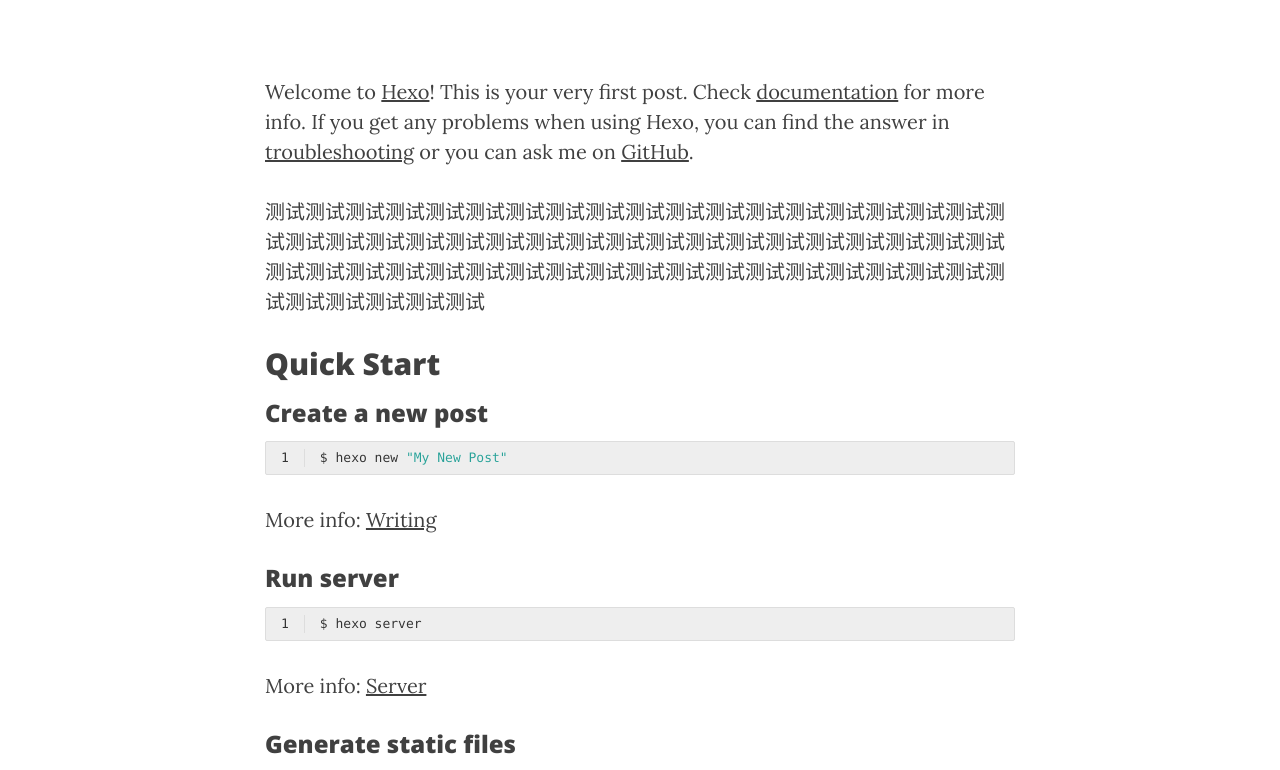
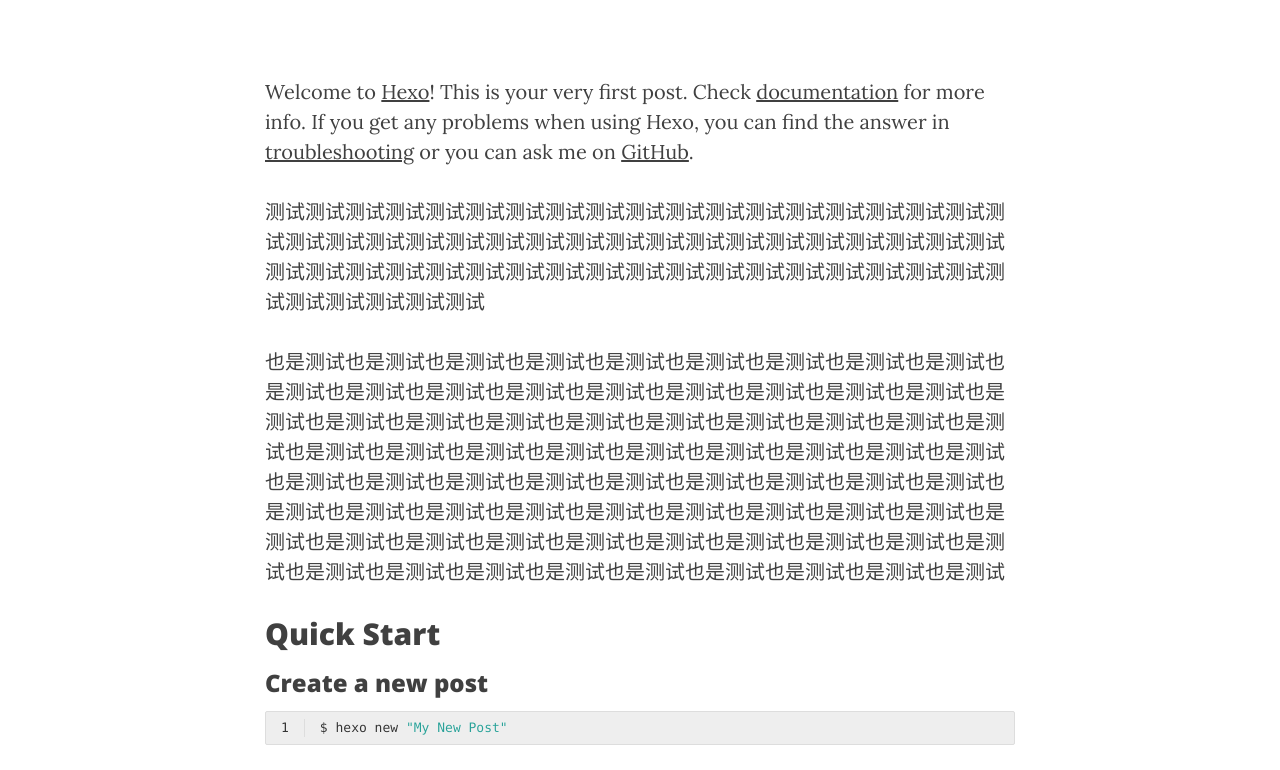
Before and after one commit to FWhale0/FWhale0.github.io, a plain HTML site: page 2023/11/25/hello-world/index.html in a window 1280 px wide. Shown: the part 416-1186 px from the top of the page. Drawn offline with nearby package versions, Linux system fonts and the light colour scheme.

Commit message:
Site updated: 2023-11-25 18:54:39

```diff
--- a/2023/11/25/hello-world/index.html
+++ b/2023/11/25/hello-world/index.html
@@ -197,6 +197,7 @@
             <div class="col-lg-8 col-lg-offset-2 col-md-10 col-md-offset-1">
                 <p>Welcome to <a target="_blank" rel="noopener" href="https://hexo.io/">Hexo</a>! This is your very first post. Check <a target="_blank" rel="noopener" href="https://hexo.io/docs/">documentation</a> for more info. If you get any problems when using Hexo, you can find the answer in <a target="_blank" rel="noopener" href="https://hexo.io/docs/troubleshooting.html">troubleshooting</a> or you can ask me on <a target="_blank" rel="noopener" href="https://github.com/hexojs/hexo/issues">GitHub</a>.</p>
 <p>测试测试测试测试测试测试测试测试测试测试测试测试测试测试测试测试测试测试测试测试测试测试测试测试测试测试测试测试测试测试测试测试测试测试测试测试测试测试测试测试测试测试测试测试测试测试测试测试测试测试测试测试测试测试测试测试测试测试测试测试测试</p>
+<p>也是测试也是测试也是测试也是测试也是测试也是测试也是测试也是测试也是测试也是测试也是测试也是测试也是测试也是测试也是测试也是测试也是测试也是测试也是测试也是测试也是测试也是测试也是测试也是测试也是测试也是测试也是测试也是测试也是测试也是测试也是测试也是测试也是测试也是测试也是测试也是测试也是测试也是测试也是测试也是测试也是测试也是测试也是测试也是测试也是测试也是测试也是测试也是测试也是测试也是测试也是测试也是测试也是测试也是测试也是测试也是测试也是测试也是测试也是测试也是测试也是测试也是测试也是测试也是测试也是测试也是测试也是测试也是测试也是测试也是测试也是测试也是测试也是测试也是测试</p>
 <h2 id="Quick-Start"><a href="#Quick-Start" class="headerlink" title="Quick Start"></a>Quick Start</h2><h3 id="Create-a-new-post"><a href="#Create-a-new-post" class="headerlink" title="Create a new post"></a>Create a new post</h3><figure class="highlight bash"><table><tr><td class="gutter"><pre><span class="line">1</span><br></pre></td><td class="code"><pre><span class="line">$ hexo new <span class="string">&quot;My New Post&quot;</span></span><br></pre></td></tr></table></figure>
 
 <p>More info: <a target="_blank" rel="noopener" href="https://hexo.io/docs/writing.html">Writing</a></p>
```
